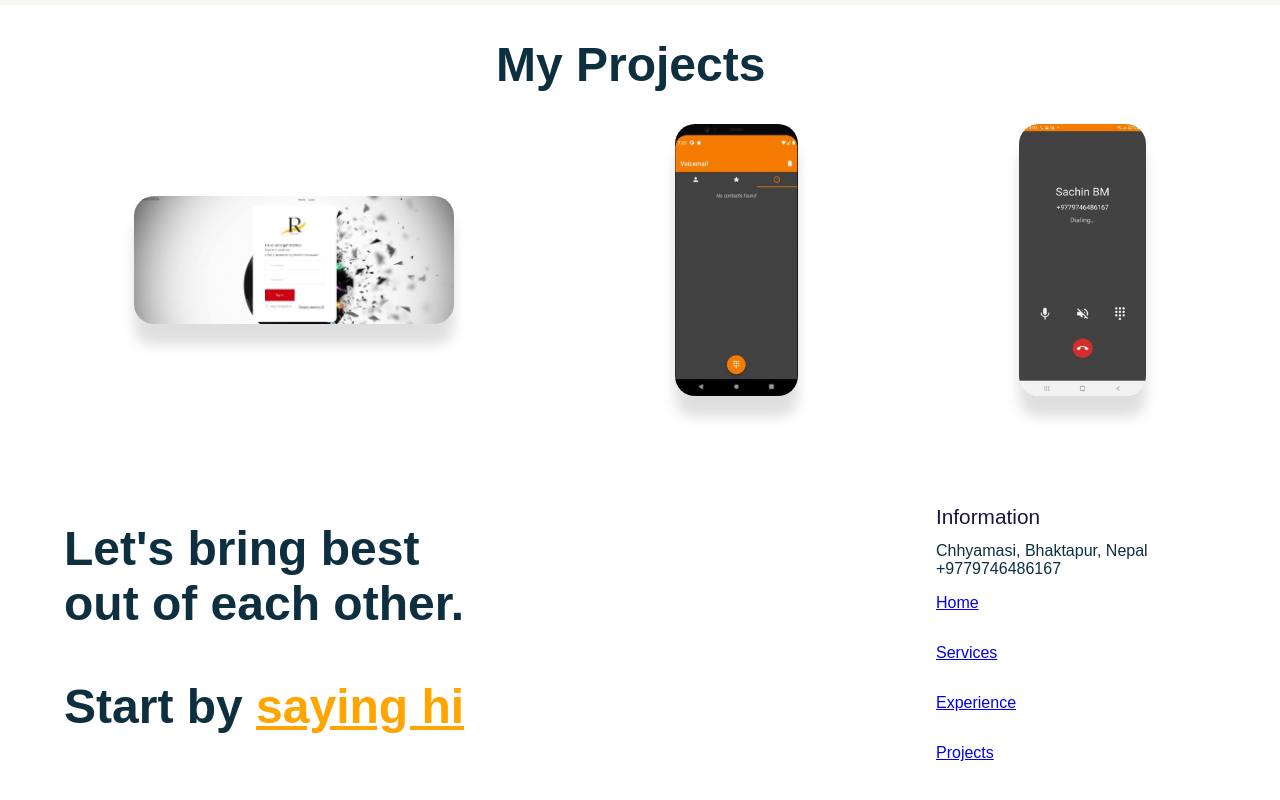
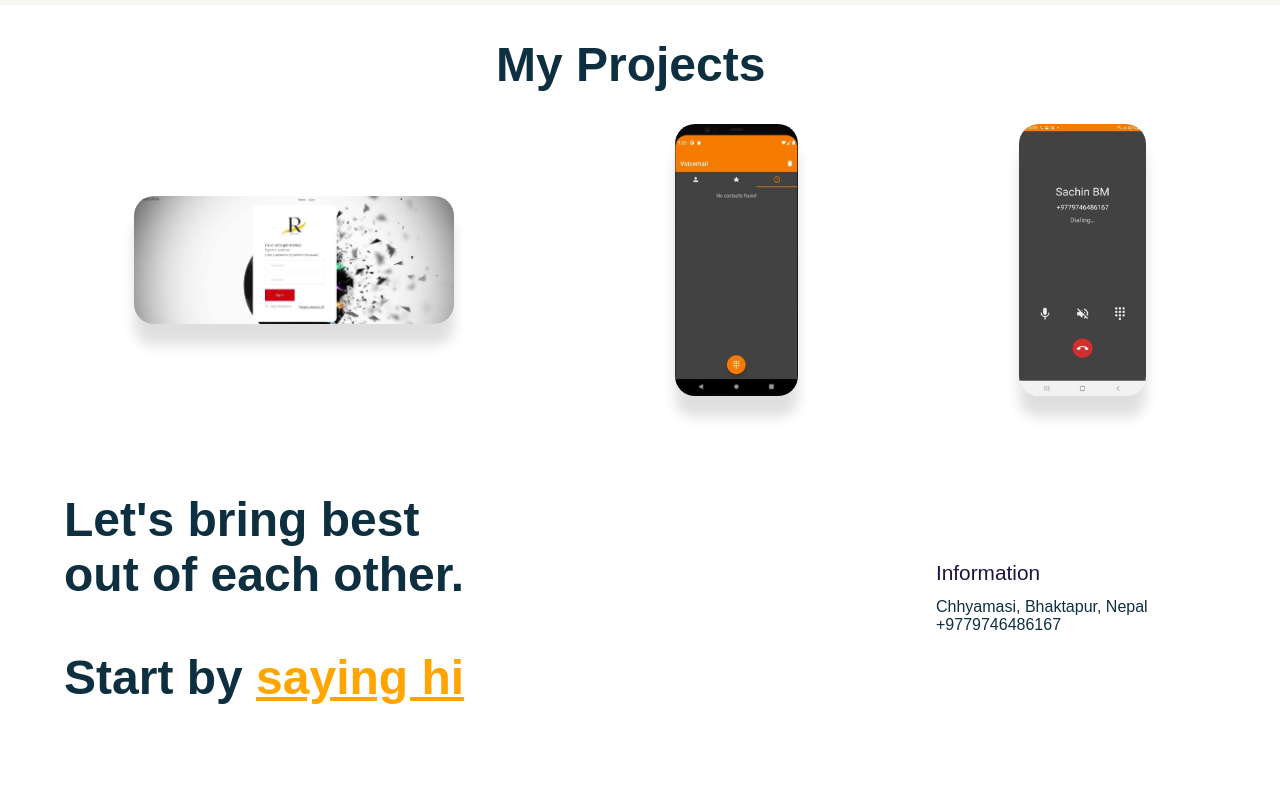
Before and after one commit to SachinDuplicate/PersonalPortfolio, a React (Vite) app: page / in a window 1280 px wide. Shown: the part 2005-2805 px from the top of the page. After the commit the page ends 2774 px from the top, so only its background shows below. Built offline with nearby package versions, Linux system fonts and the light colour scheme; a web font is replaced by a local one.

Commit message:
changed in footer

```diff
--- a/src/components/Footer/Footer.jsx
+++ b/src/components/Footer/Footer.jsx
@@ -31,12 +31,6 @@ const Footer = () => {
             <p>Chhyamasi, Bhaktapur, Nepal</p>
             <p>+9779746486167</p>
           </div>
-          <ul className={css.footer}>
-            <li><a href="#Hero">Home</a></li>
-            <li><a href="#experties">Services</a></li>
-            <li><a href="#work">Experience</a></li>
-            <li><a href="#Projects">Projects</a></li>
-          </ul>
         </div>
       </motion.div>
     </motion.section>
```
